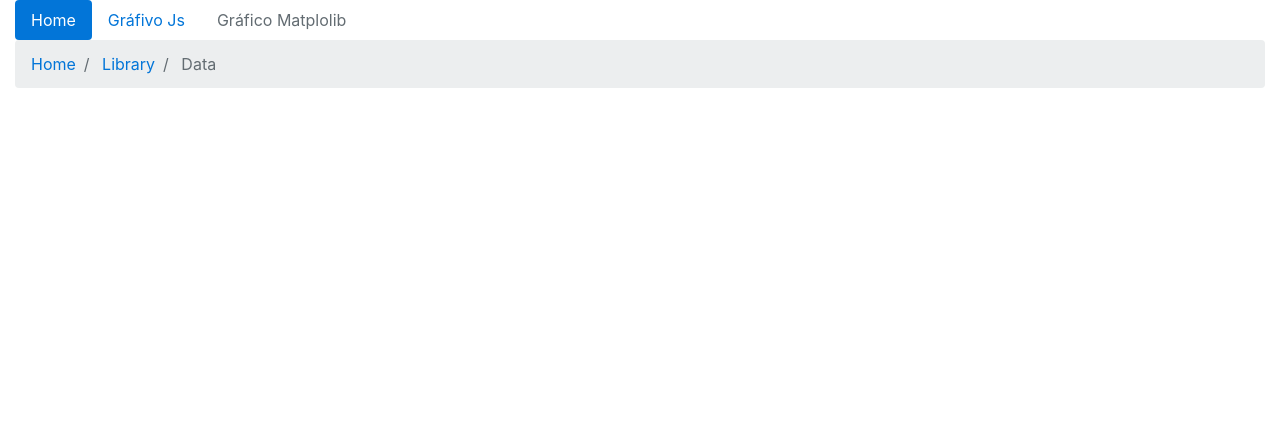
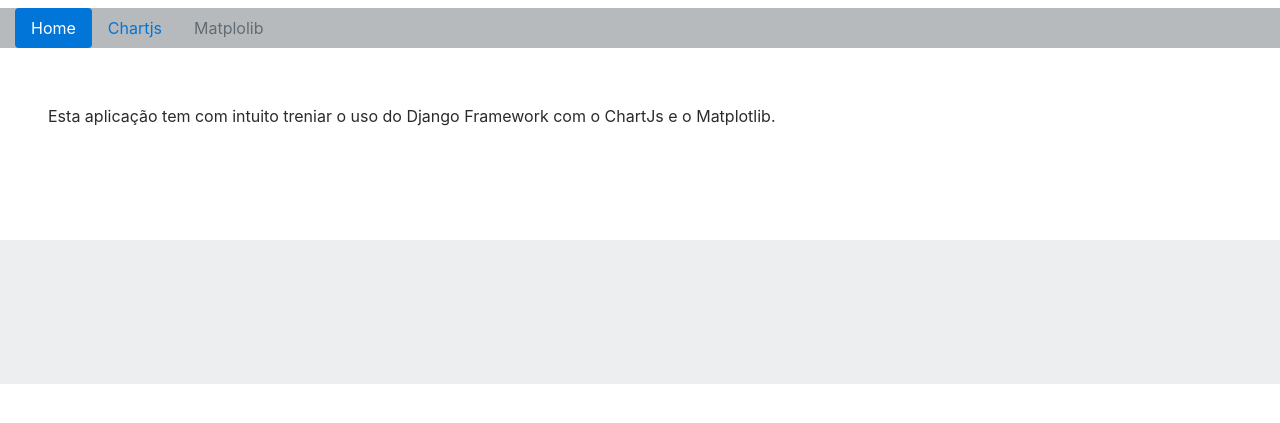
Before and after one commit to HenriqueCCdA/contaDeLuz, a Django app: page / in a window 1280 px wide. Shown: the top 423 px of the page. Run offline with Django 3.2, Linux system fonts and the light colour scheme; some libraries are stand-ins or nearby versions.

Commit message:
Mudando um pouco o layout da pagina
close #16

```diff
--- a/luz/base/static/css/style.css
+++ b/luz/base/static/css/style.css
@@ -1 +1,14 @@
-# Empty CSS file for your own CSS
+/* Empty CSS file for your own CSS*/
+
+.my-canvas{
+    margin: auto;
+
+}
+
+.my-navbar{
+    background-color: #b7babd;
+}
+
+.my-footer{
+    background-color: #eceeef;
+}
--- a/luz/base/templates/base/base.html
+++ b/luz/base/templates/base/base.html
@@ -17,35 +17,30 @@
 
     <div class="container-fluid">
 		<div class="row">
-			<div class="col-md-12">
+			<div class="col-md-12 mt-2 mb-2 my-navbar">
 				<ul class="nav nav-pills">
 					<li class="nav-item">
-						<a class="nav-link active" href="{% url 'home' %}"> Home </a>
+						<a class="nav-link {% if view_name == 'home'  %} active {% endif %}" href="{% url 'home' %}"> Home </a>
 					</li>
 					<li class="nav-item">
-						<a class="nav-link" href="{% url 'graph' 'chartjs' %}">Gráfivo Js</a>
+						<a class="nav-link {% if view_name == 'graph'%} active {% endif %}" href="{% url 'graph' 'chartjs' %}">Chartjs</a>
 					</li>
 					<li class="nav-item">
-						<a class="nav-link disabled" href="#">Gráfico Matplolib</a>
+						<a class="nav-link disabled" href="#">Matplolib</a>
 					</li>
 				</ul>
-				<nav>
-					<ol class="breadcrumb">
-						<li class="breadcrumb-item">
-							<a href="#">Home</a>
-						</li>
-						<li class="breadcrumb-item">
-							<a href="#">Library</a>
-						</li>
-						<li class="breadcrumb-item active">
-							Data
-						</li>
-					</ol>
+
 				</nav>
 			</div>
 		</div>
 
 		{% block main %} {% endblock main%}
+
+		<div class="row">
+			<div class="col-md-12 mt-5 my-footer">
+				<div class="p-5 mt-5  text-white"></div>
+			</div>
+		</div>
 
 	</div>
 
--- a/luz/base/templates/base/home.html
+++ b/luz/base/templates/base/home.html
@@ -1 +1,14 @@
 {% extends "base/base.html" %}
+
+{% block main %}
+
+<div class="row">
+  <div class="my-5 mx-5">
+    <p>
+      Esta aplicação tem com intuito treniar o uso do Django Framework com o ChartJs e o Matplotlib.
+    <p>
+  </div>
+  </div>
+</div>
+
+{% endblock main%}
--- a/luz/base/views.py
+++ b/luz/base/views.py
@@ -2,4 +2,5 @@ from django.shortcuts import render
 
 
 def home(request):
-    return render(request, "base/home.html")
+    ctx = {'view_name': 'home'}
+    return render(request, "base/home.html", context=ctx)
--- a/luz/conta/views.py
+++ b/luz/conta/views.py
@@ -7,9 +7,10 @@ def graph(request, slug):
 
     bills = list(Conta.objects.all().order_by('date'))
 
-    ctx = {'date': [bill.date.strftime("%d/%m/%Y") for bill in bills],
+    ctx = {'date': [bill.date.strftime("%m/%Y") for bill in bills],
            'amount_paid': [str(bill.amount_paid) for bill in bills],
-           'mw': [bill.mw for bill in bills]
+           'mw': [bill.mw for bill in bills],
+           'view_name': 'graph'
            }
 
     return render(request, f'{slug}/graph.html', context=ctx)
```
Also changed, not shown: luz/conta/templates/chartjs/graph.html (+20 -6 lines).
